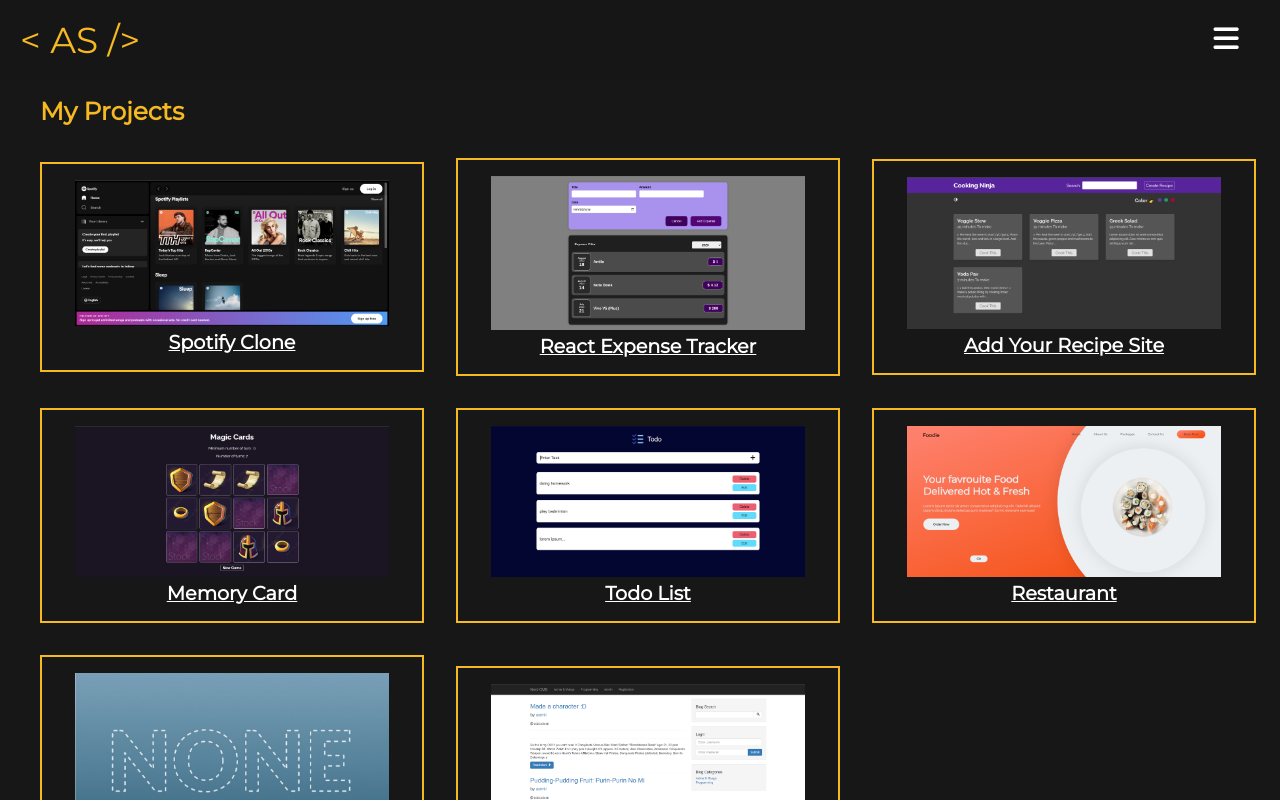
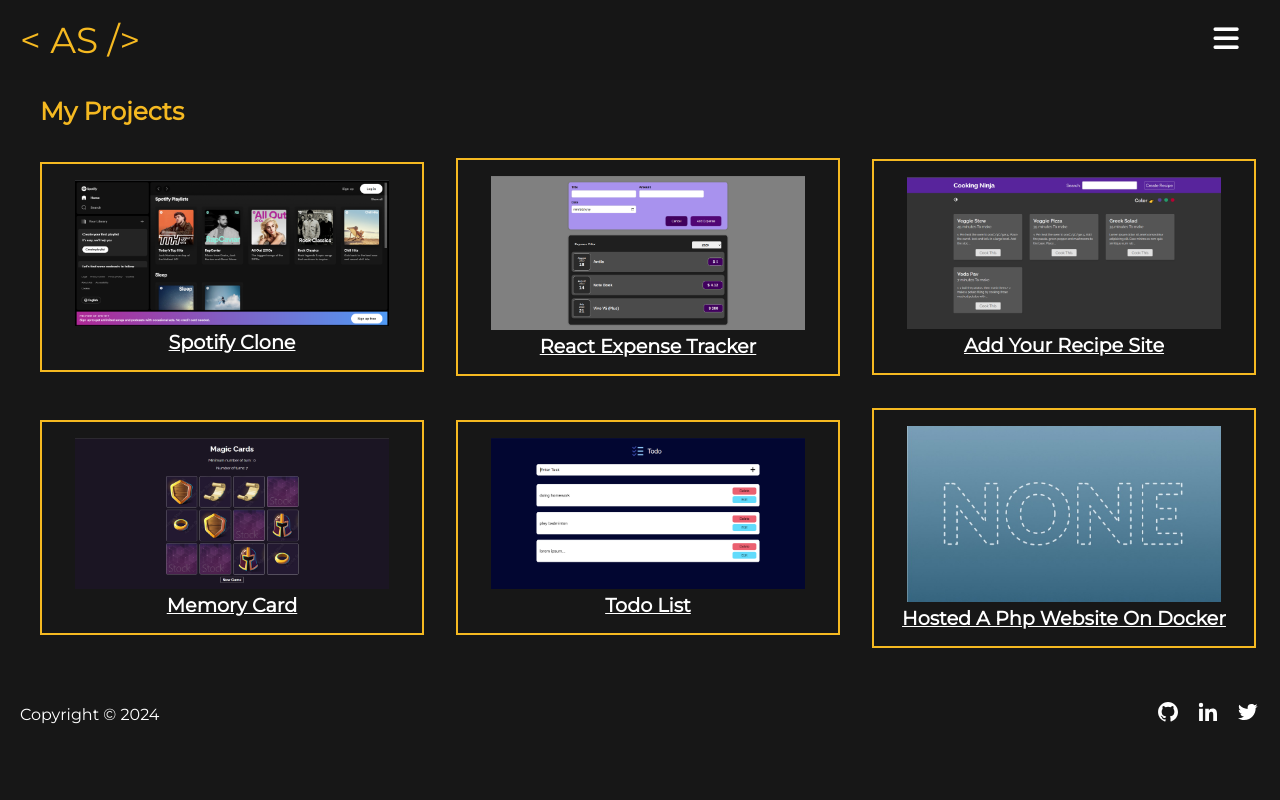
Before and after one commit to Aamir041/portfolio-webiste, a React (Vite) app: page /projects in a window 1280 px wide. Shown: the top 800 px of the page. Built offline with nearby package versions, Linux system fonts and the light colour scheme.

Commit message:
removed projects that are not required

```diff
--- a/src/components/Projects/Projects.jsx
+++ b/src/components/Projects/Projects.jsx
@@ -42,21 +42,9 @@ const Projects = () => {
             skills:["JavaScript","HTML","CSS"]
         },
         {
-            projectName: "Restaurant",
-            img:restaurantImg,
-            link:"https://github.com/Aamir041/cool-restaurent-site",
-            skills:["HTML","CSS"]
-        },
-        {
             projectName: "Hosted A Php Website On Docker",
             img:null,
             link:"https://github.com/Aamir041/DevOps-BootCamp",
-            skills:["Linux","Docker","YAML"]
-        },
-        {
-            projectName: "Nerd CMS",
-            img:cmsImg,
-            link:"https://github.com/Aamir041/Nerd-CMS",
             skills:["Linux","Docker","YAML"]
         }
     ]
```
